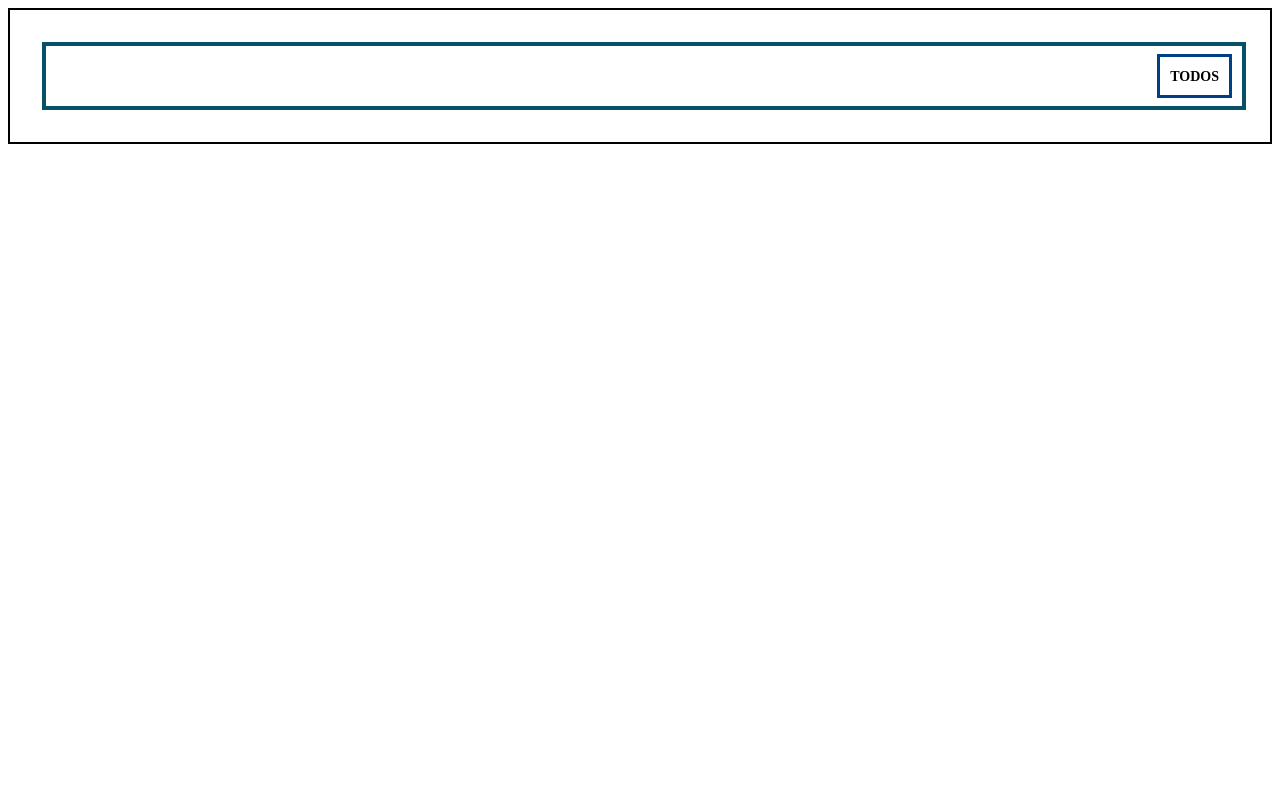
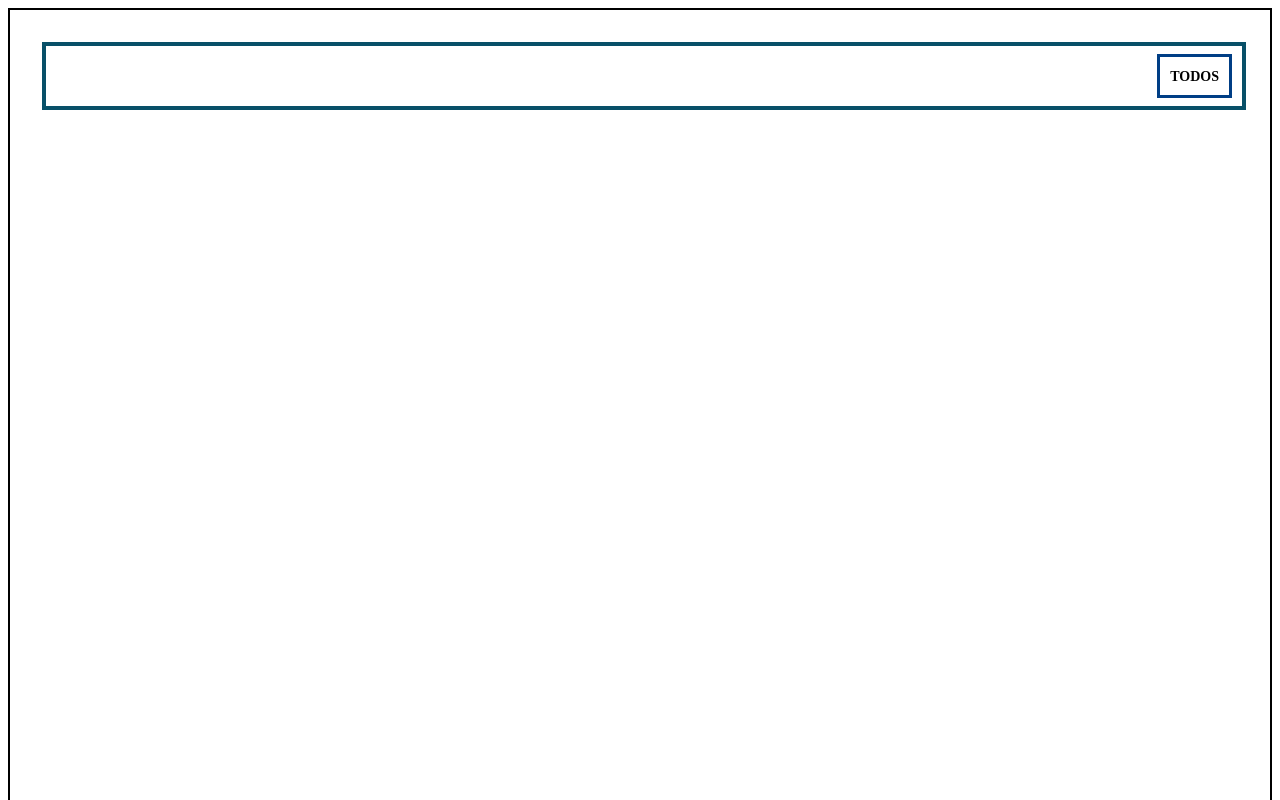
Before and after one commit to EngiFrost/vue-vuex-ts, a Vue app: page / in a window 1280 px wide. Shown: the top 800 px of the page. Built offline with nearby package versions, Linux system fonts and the light colour scheme.

Commit message:
Improved todos view

```diff
--- a/src/views/TodosView.vue
+++ b/src/views/TodosView.vue
@@ -1,7 +1,12 @@
 <script setup lang="ts"></script>
 
 <template>
-  <main></main>
+  <main id="main"></main>
 </template>
 
-<style></style>
+<style>
+#main {
+  height: 80vh;
+  width: 100%;
+}
+</style>
```
